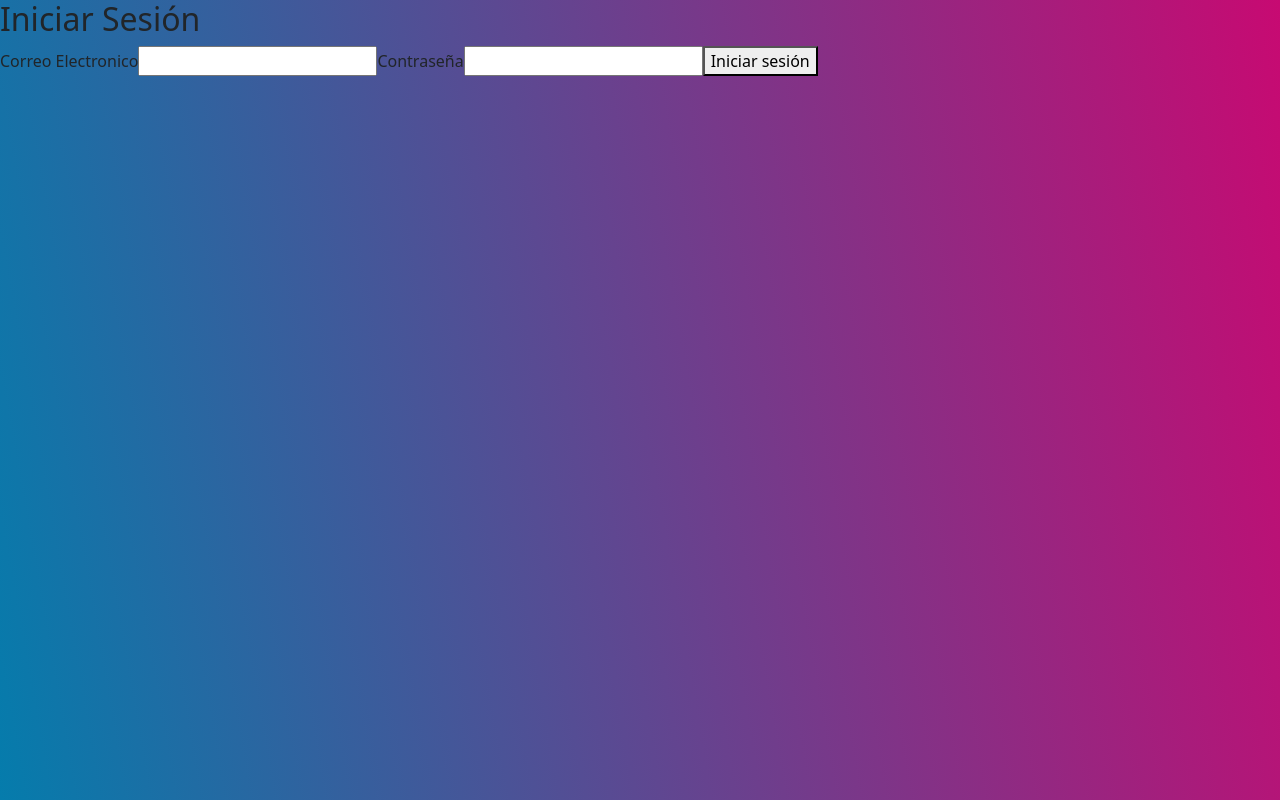
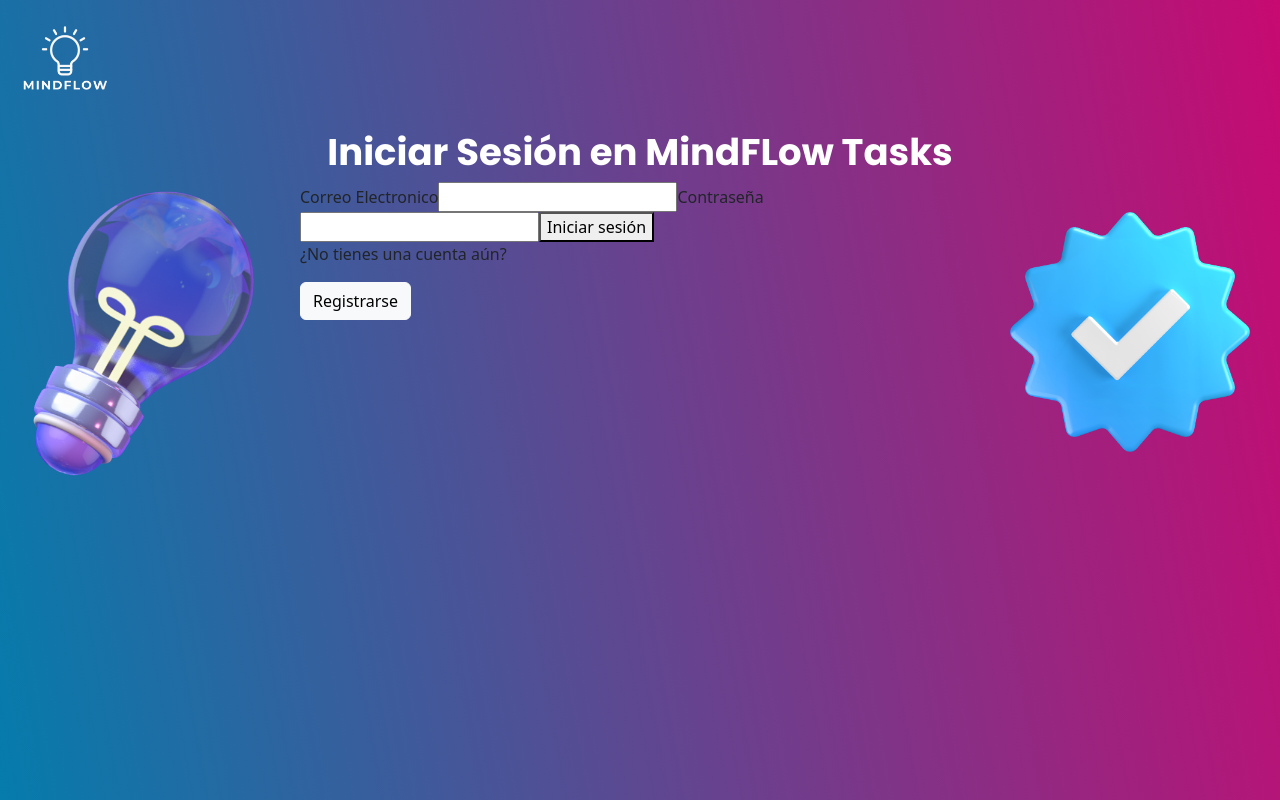
Before and after one commit to pinillajuanes/CRUD-Firebase-ReactJS, a React (Create React App) app: page /login in a window 1280 px wide. Built offline with nearby package versions, Linux system fonts and the light colour scheme.

Commit message:
Agrega estilos para login y register

```diff
--- a/src/components/Home.js
+++ b/src/components/Home.js
@@ -19,7 +19,7 @@
             <br></br>
             <p id='explicacion'>MindFlow Tasks es tu compañero ideal para gestionar tus actividades diarias de manera serena y eficiente. Transforma la gestión de tareas en una experiencia tranquila y fluida. ¡Regístrate hoy y deja que tu productividad fluya con facilidad!</p>
             <br></br>
-            <Link to={`/register`} className='btn btn-light' >Registrarse</Link>
+            <Link to={`/register`} className='botnRegistro' >Registrarse</Link>
             </div>
         <div className='foto'>
             <img src={bomb} alt="bombilla" />
--- a/src/components/Login.js
+++ b/src/components/Login.js
@@ -1,11 +1,24 @@
 import React from "react";
 import LoginForm from "./LoginForm";
+import '../styles/LoginRegister.css';
+import DEA1 from '../assets/DEA1.png';
+import DEA2 from '../assets/DEA2.png';
+import DEA3 from '../assets/DEA3.png';
+
 
 const Login = () => {
   return (
     <div>
-      <h2>Iniciar Sesión</h2>
-      <LoginForm />
+      <div className="logo">
+        <img src={DEA1} alt="logo" />
+      </div>
+      <h2 className="HeaderPage">Iniciar Sesión en MindFLow Tasks</h2>
+      <div className="containerFormImg">
+        <div className="derFoto"><img src={DEA2} alt="fotoDer" /></div>
+        <LoginForm />
+        <div className="derFoto"><img src={DEA3} alt="fotoDer" /></div>
+      </div>
+
     </div>
   );
 }
--- a/src/components/LoginForm.js
+++ b/src/components/LoginForm.js
@@ -1,5 +1,5 @@
 import React, { useState } from "react";
-import { useNavigate } from 'react-router-dom'
+import { useNavigate, Link} from 'react-router-dom'
 
 import { auth } from '../firebaseConfig/firebase';
 import { signInWithEmailAndPassword } from 'firebase/auth';
@@ -40,6 +40,8 @@
           <p>Error: {error}</p>
         </div>
       )}
+      <p>¿No tienes una cuenta aún? </p><Link to={`/register`} className='btn btn-light' >Registrarse</Link>
+
     </div>
   );
 };
--- a/src/components/Navbar.js
+++ b/src/components/Navbar.js
@@ -14,7 +14,7 @@
             <li>¿Qué es?</li>
             <li>Recursos</li>
             <li></li>
-            <Link to={`/login`} className='btn btn-light'>Iniciar Sesión</Link>
+            <Link to={`/login`} className='botnInicioSesion'>Iniciar Sesión</Link>
         </ul>
 
       </nav>
--- a/src/components/Register.js
+++ b/src/components/Register.js
@@ -1,10 +1,15 @@
 import React from "react";
 import RegistrationForm from "./RegistrationForm";
+import '../styles/LoginRegister.css';
+import DEA1 from '../assets/DEA1.png';
 
 const Register = () => {
   return (
     <div>
-      <h2>Registro</h2>
+      <div className="logo">
+        <img src={DEA1} alt="logo" />
+      </div>
+      <h2 className="HeaderPage">Registro en MindFlow Taks</h2>
       <RegistrationForm />
     </div>
   );
--- a/src/components/RegistrationForm.js
+++ b/src/components/RegistrationForm.js
@@ -1,5 +1,7 @@
 import React, { useState } from "react";
 import { auth } from '../firebaseConfig/firebase';
+import { useNavigate, Link} from 'react-router-dom'
+
 import { createUserWithEmailAndPassword } from 'firebase/auth';
 
 const RegistrationForm = ({ onRegistration }) => {
@@ -35,6 +37,8 @@
           <p>Error: {error}</p>
         </div>
       )}
+      <p>¿Ya tienes una cuenta? </p><Link to={`/login`} className='btn btn-light' >Iniciar sesión</Link>
+
     </div>
   );
 };
--- a/src/components/Show.js
+++ b/src/components/Show.js
@@ -65,7 +65,7 @@
               <Link to="/create" className="btn btn-secondary">Create</Link>
             </div>
             <div>
-            <table className="table table-dark table-hover">
+            <table className="table table-light table-hover">
               <thead>
                 <tr>
                   <th scope="col">Título</th>
--- /dev/null
+++ b/src/styles/LoginRegister.css
@@ -0,0 +1,30 @@
+body{
+    margin: 0;
+    padding: 0;
+    min-height: 100vh;
+    background-image: linear-gradient(80deg, rgb(5, 124, 172), rgb(199, 10, 114)) ;
+    overflow: hidden;
+    font-family:  'poppins';
+}
+.logo {
+    display: flex;
+    justify-content: space-between;
+}
+.containerFormImg{
+    display: flex;
+    flex-direction: row;
+
+}
+.logo img {
+    max-width: 130px;
+}
+.derFoto img {
+    max-width: 300px;
+}
+.HeaderPage{
+    text-align: center;
+    font-weight: 700;
+    font-size: 37px;
+    font-family: 'Poppins', sans-serif;
+    color: rgb(255, 255, 255);
+}
--- a/src/styles/home.css
+++ b/src/styles/home.css
@@ -76,7 +76,24 @@
     font-weight: 700;
     font-size: 37px;
     font-family: 'Poppins', sans-serif;
+    color: rgb(255, 255, 255);
 }
+.botnRegistro{
+    background-color: #fff;
+    padding-top: 10px;
+    padding-bottom: 10px;
+    padding-left: 15px;
+    padding-right: 15px;
+    border-radius: 10px;
+    color: rgb(27, 27, 27);
+    text-decoration:none;
+    font-weight: 500;
+}
+.botnRegistro:hover {
+    background-color: #C8336D;
+    color: #fff;
+}
+
 @keyframes down {
     0%, 100%{
         top:-100px;
--- a/src/styles/navbar.css
+++ b/src/styles/navbar.css
@@ -30,3 +30,19 @@
 .logo img {
     max-width: 130px;
 }
+
+.botnInicioSesion{
+    background-color: #ffffff;
+    padding-top: 10px;
+    padding-bottom: 10px;
+    padding-left: 15px;
+    padding-right: 15px;
+    border-radius: 10px;
+    color: rgb(27, 27, 27);
+    text-decoration:none;
+    font-weight: 500;
+}
+.botnInicioSesion:hover {
+    background-color: #009AFF;
+    color: #ffffff;
+}
```
Also changed, not shown: src/assets/DEA2.png (added), src/assets/DEA3.png (added).
